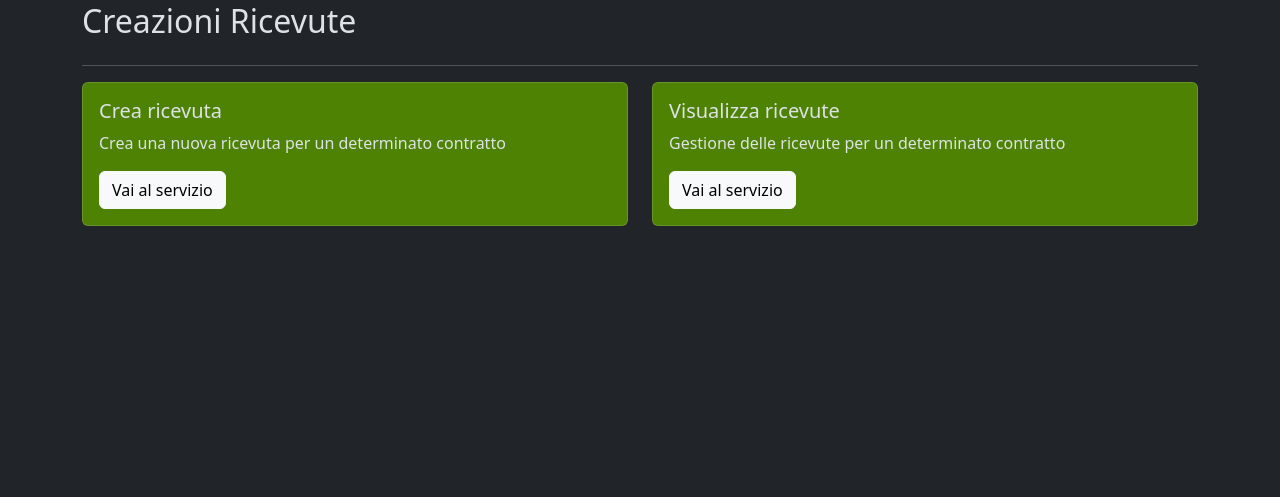
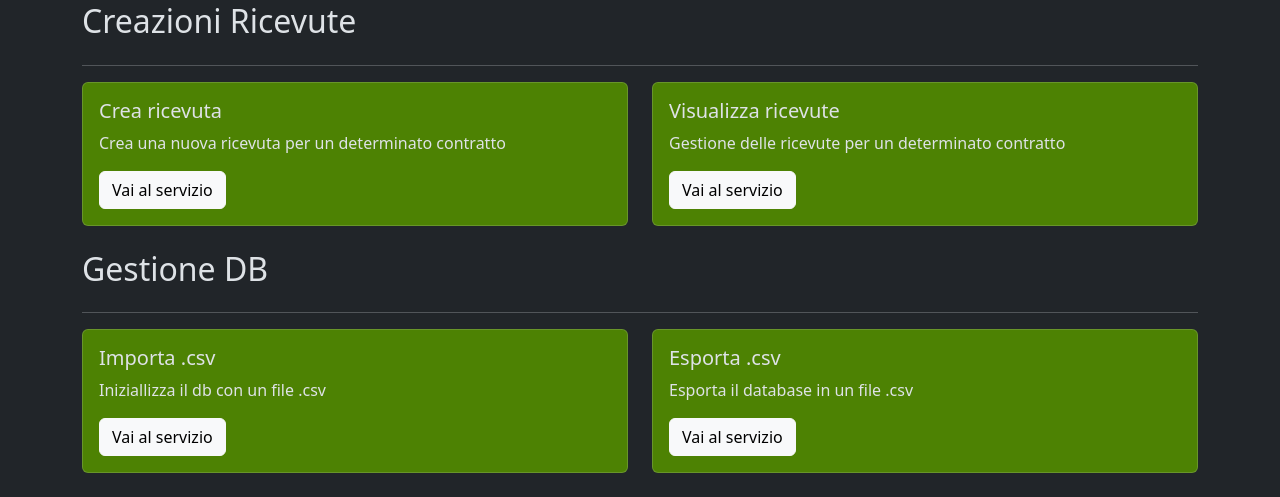
Before and after one commit to lucianobalzano007/web_gestionale_affitto, a Flask app: page /home in a window 1280 px wide. Shown: the part 385-882 px from the top of the page. Before the commit the page ends 611 px from the top, so only its background shows below. Run offline with Flask 3, Linux system fonts and the light colour scheme; the visitor is signed in with stand-in values (Sample User, id 1); data that the repository does not hold is empty.

Commit message:
feat: Add CSV export functionality for contracts and receipts, enhance UI for database management

```diff
--- a/application.py
+++ b/application.py
@@ -6,8 +6,10 @@ import ricevuta
 import data_manager
 import file_manager
 import json
+import zipfile
 from os import getenv
 import os
+import io
 
 app = Flask(__name__)
 app.secret_key = getenv('SECRET_KEY_SESSION')
@@ -315,6 +317,20 @@ def modifica_ricevuta(codice_id,codice_ric):
         return render_template('modify_ric.html',ricevuta=ric,utente=utente)
     return redirect(url_for('login'))
 
+@app.route('/esporta_csv')
+def esporta_csv():
+    if 'email' in session:
+        utente=User.get_user_by_email(session['email'])
+        file_contratti_csv=file_manager.export_contratti_csv()
+        file_ricevute_csv=file_manager.export_ricevute_csv()
+        zip_buffer=io.BytesIO()
+        with zipfile.ZipFile(zip_buffer,'w',zipfile.ZIP_DEFLATED) as zip:
+            zip.writestr('contratti.csv',file_contratti_csv.getvalue())
+            zip.writestr('ricevute.csv',file_ricevute_csv.getvalue())
+        zip_buffer.seek(0)
+        return send_file(zip_buffer,mimetype='application/zip',as_attachment=True,download_name='db.zip')
+    return redirect(url_for('login'))
+
 @app.route('/login', methods=['POST','GET'])
 def login():
     if request.method == 'POST':
--- a/db_manager.py
+++ b/db_manager.py
@@ -239,15 +239,7 @@ def preleva_ricevute():
     except Exception as e:
         return 1
     else:
-        dati=[]
-        for element in lista:
-            i=0
-            ricevuta=()
-            for elemento in element.values():
-                el=(elemento,)
-                ricevuta=ricevuta+el
-            dati.append(ricevuta)
-        return dati
+        return lista
 
 def get_keys(collection):
     '''
@@ -266,6 +258,16 @@ def get_keys(collection):
             for chiave in element.keys():
                 chiavi.append(chiave)
             return chiavi
+
+def get_values(document):
+    '''
+        Precondizione: nessuna
+        Postcondizione: Preleva i valori per ogni document dal db
+    '''
+    valori=[]
+    for element in document:
+        valori.append(str(document.get(element)))
+    return valori
 
 def db_erase():
     '''
--- a/templates/index.html
+++ b/templates/index.html
@@ -99,7 +99,29 @@
                         <div class="card-body">
                             <h5 class="card-title">Visualizza ricevute</h5>
                             <p class="card-text">Gestione delle ricevute per un determinato contratto</p>
-                            <a href="sel_view_ric_contratto" class="btn btn-light">Vai al servizio</a>
+                            <a href="/sel_view_ric_contratto" class="btn btn-light">Vai al servizio</a>
+                        </div>
+                        </div>
+                    </div>
+                </div>
+                <h2 class="my-md-4" style="margin-top: 20px;">Gestione DB</h2>
+                <hr>
+                <div class="row">
+                    <div class="col-sm-6 mb-3 mb-sm-0">
+                        <div class="card" style="background-color: #4d8203;">
+                        <div class="card-body">
+                            <h5 class="card-title">Importa .csv</h5>
+                            <p class="card-text">Iniziallizza il db con un file .csv</p>
+                            <a href="#" class="btn btn-light">Vai al servizio</a>
+                        </div>
+                        </div>
+                    </div>
+                    <div class="col-sm-6">
+                        <div class="card" style="background-color: #4d8203;">
+                        <div class="card-body">
+                            <h5 class="card-title">Esporta .csv</h5>
+                            <p class="card-text">Esporta il database in un file .csv</p>
+                            <a href="/esporta_csv" class="btn btn-light">Vai al servizio</a>
                         </div>
                         </div>
                     </div>
```
Also changed, not shown: file_manager.py (+22 -16 lines).
